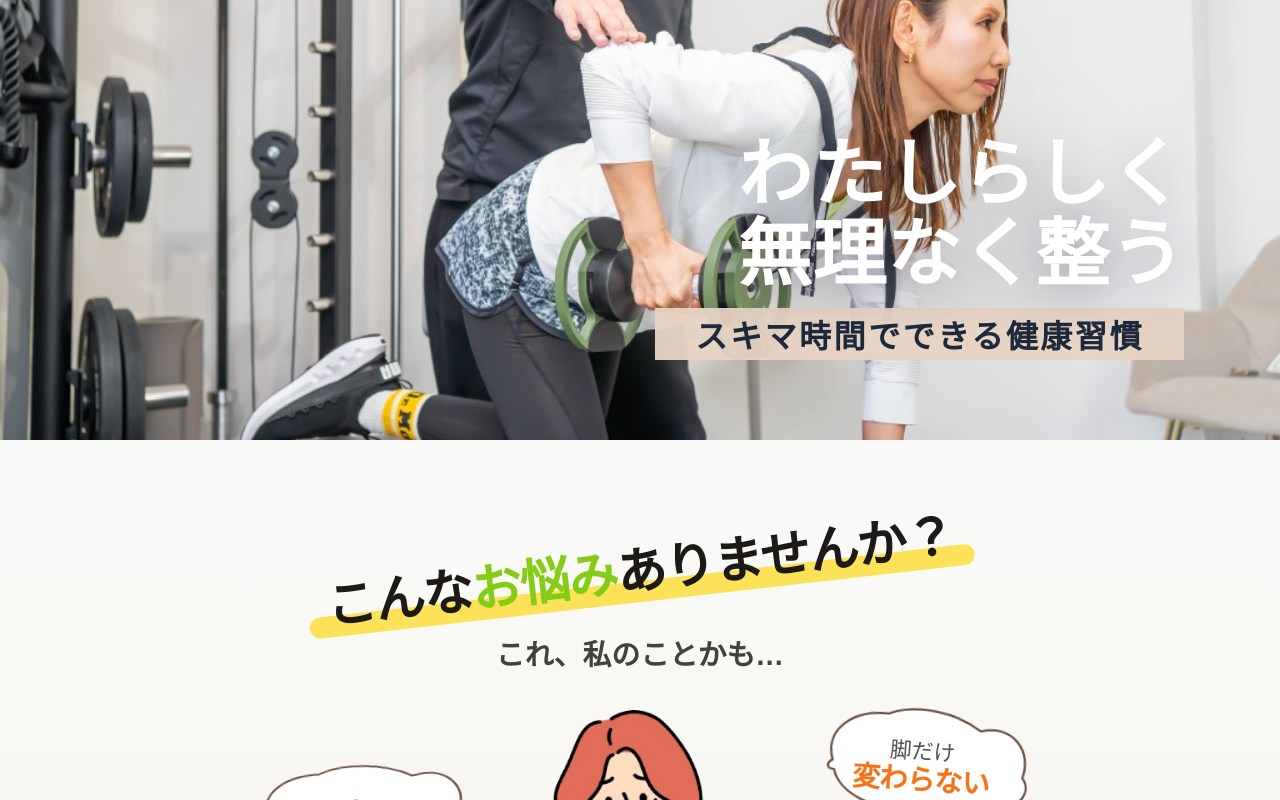
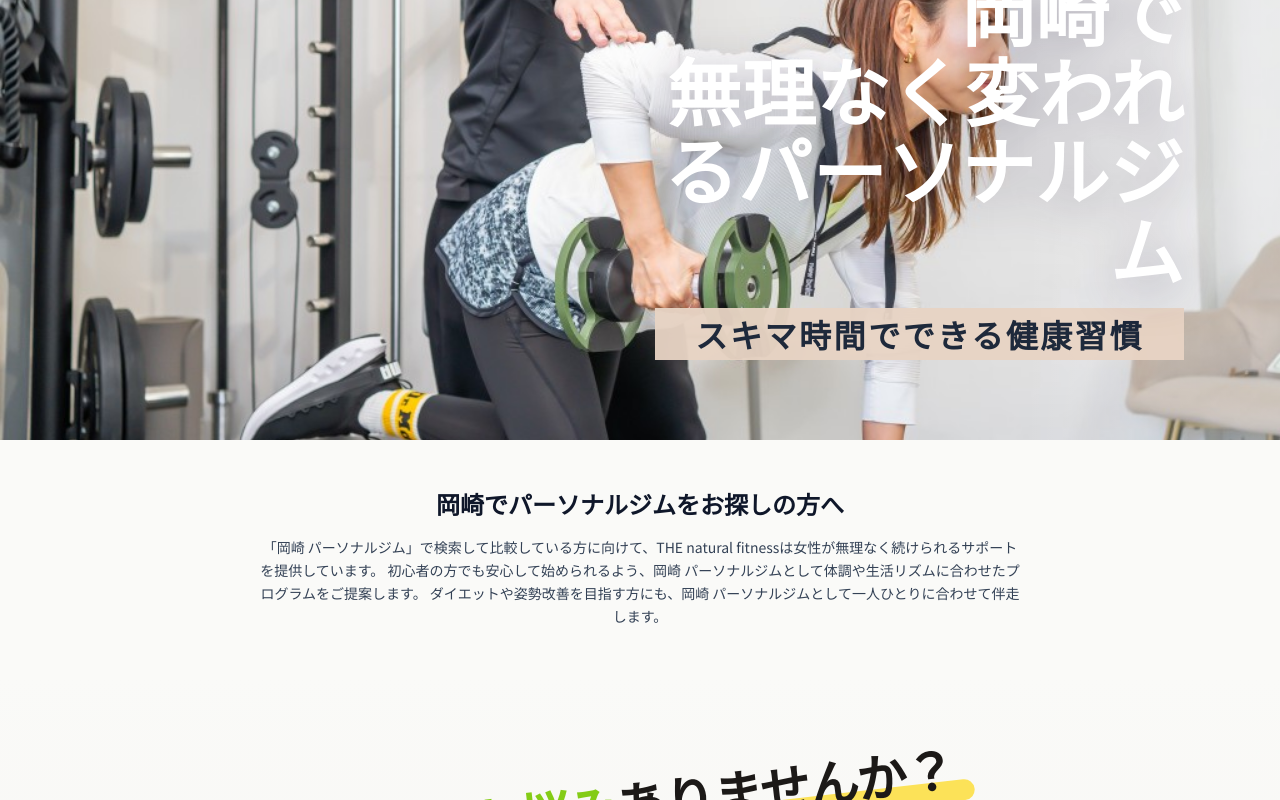
Before and after one commit to personalsol0514-art/lp, a Next.js app: page /lp in a window 1280 px wide. Shown: the part 360-1160 px from the top of the page. Built offline with nearby package versions, Linux system fonts and the light colour scheme; a web font is replaced by a local one.

Commit message:
publish lp reserve thanks routes

```diff
--- a/app/lp/page.tsx
+++ b/app/lp/page.tsx
@@ -1,3 +1,4 @@
+import type { Metadata } from "next";
 import { Hero } from "../../components/Hero";
 import { WorriesSection } from "../../components/WorriesSection";
 import { Solution } from "../../components/Solution";
@@ -11,18 +12,62 @@ import { FinalCTA } from "../../components/FinalCTA";
 import { MobileCTA } from "../../components/MobileCTA";
 import { SectionWithTopWave } from "../../components/SectionWave";
 
+const lpTitle =
+  "岡崎のパーソナルジムならTHE natural fitness｜女性向けダイエット・姿勢改善";
+const lpDescription =
+  "岡崎市でパーソナルジムをお探しならTHE natural fitnessへ。女性のダイエット・姿勢改善・脚やせに特化し、無理なく続けられるトレーニングをご提供。早朝対応・初心者歓迎。まずは体験から。";
+
+export const metadata: Metadata = {
+  title: lpTitle,
+  description: lpDescription,
+  openGraph: {
+    title: lpTitle,
+    description: lpDescription,
+    type: "website",
+  },
+};
+
 export default function LpPage() {
+  const localBusinessJsonLd = {
+    "@context": "https://schema.org",
+    "@type": "LocalBusiness",
+    name: "THE natural fitness",
+    address: "岡崎市",
+    areaServed: "岡崎市",
+    url: "https://natural-fitness-gym.jp/lp",
+  };
+
   return (
     <main className="bg-slate-50">
+      <script
+        type="application/ld+json"
+        dangerouslySetInnerHTML={{ __html: JSON.stringify(localBusinessJsonLd) }}
+      />
       <Hero />
+      <section className="bg-[#fafaf8] px-4 py-10 sm:py-12">
+        <div className="mx-auto max-w-4xl text-center">
+          <h2 className="text-heading font-bold text-slate-900 sm:text-heading-lg">
+            岡崎でパーソナルジムをお探しの方へ
+          </h2>
+          <p className="mx-auto mt-4 max-w-3xl text-body leading-relaxed text-slate-700">
+            「岡崎 パーソナルジム」で検索して比較している方に向けて、THE natural
+            fitnessは女性が無理なく続けられるサポートを提供しています。
+            初心者の方でも安心して始められるよう、岡崎 パーソナルジムとして体調や生活リズムに合わせたプログラムをご提案します。
+            ダイエットや姿勢改善を目指す方にも、岡崎 パーソナルジムとして一人ひとりに合わせて伴走します。
+          </p>
+        </div>
+      </section>
       <WorriesSection />
       <SectionWithTopWave fillClassName="text-[#F3EBE3]">
+        <h2 className="sr-only">女性のためのダイエット特化プログラム</h2>
         <Solution />
       </SectionWithTopWave>
       <SectionWithTopWave fillClassName="text-[#fafaf8]">
+        <h2 className="sr-only">初心者でも続けられる理由</h2>
         <Reasons />
       </SectionWithTopWave>
       <SectionWithTopWave fillClassName="text-[#efe8df]">
+        <h2 className="sr-only">姿勢改善・脚やせにも対応</h2>
         <BeforeAfter />
       </SectionWithTopWave>
       <SectionWithTopWave fillClassName="text-white">
--- a/components/Hero.tsx
+++ b/components/Hero.tsx
@@ -50,9 +50,9 @@ export function Hero() {
         <div className="w-full">
           <div className="mt-4 ml-auto max-w-[min(88vw,37rem)] text-right md:mt-5 md:max-w-[34rem]">
             <h1 className="font-sans text-[clamp(2rem,6.2vw,4.6rem)] font-black leading-[1.08] tracking-[0.01em] text-white drop-shadow-[0_8px_24px_rgba(32,23,58,0.35)]">
-              わたしらしく
+              岡崎で
               <br />
-              無理なく整う
+              無理なく変われるパーソナルジム
             </h1>
           </div>
 
--- a/components/Reasons.tsx
+++ b/components/Reasons.tsx
@@ -86,7 +86,7 @@ export function Reasons() {
       <div className="relative z-10 mx-auto max-w-6xl">
         <header className="mx-auto max-w-2xl text-center">
           <h2 className="font-kurenaido-force inline-block -rotate-[6.5deg] border-b-2 border-[#E07A3A] pb-1 text-[2rem] leading-[1.08] tracking-tight text-[#E07A3A] sm:pb-1.5 sm:text-[2.75rem] md:text-[3.25rem] lg:text-[3.5rem]">
-            選ばれる理由
+            初心者でも続けられる理由
           </h2>
           <p className="font-sans mt-1 inline-block -rotate-[6.5deg] text-[1.35rem] font-bold leading-tight tracking-tight text-[#2c2825] sm:mt-1.5 sm:text-[1.65rem] md:text-[1.85rem]">
             続けられるから、変わっていく。
```
